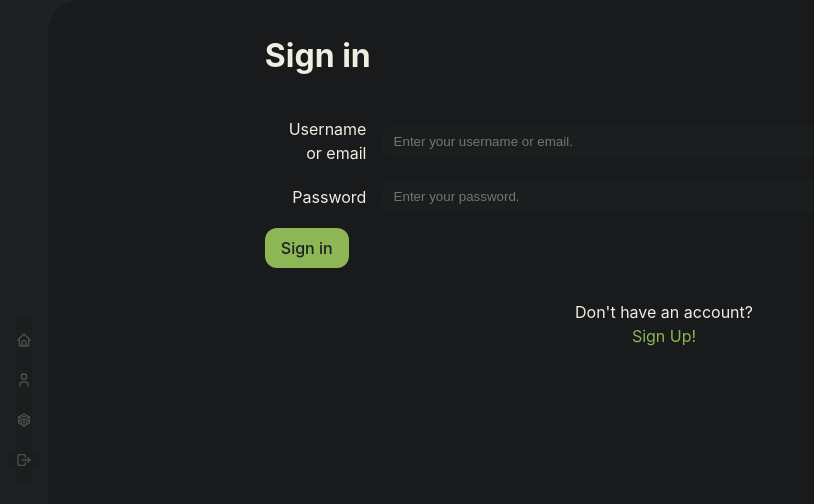
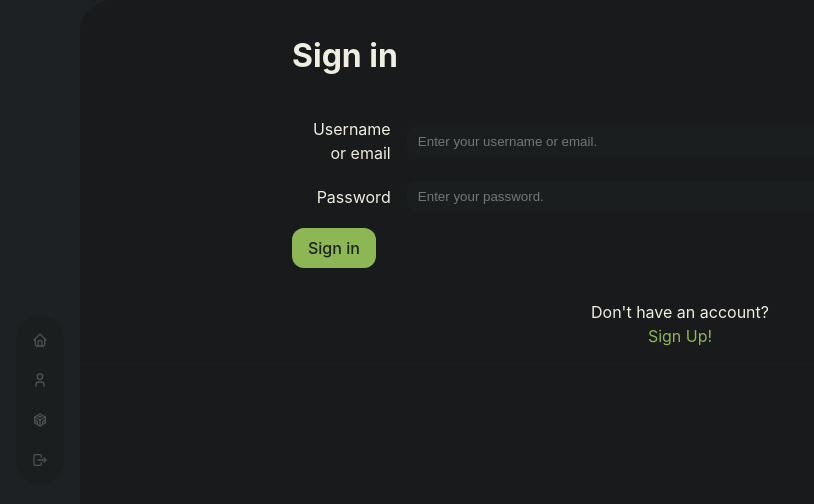
Before and after one commit to t-eldar/musdis-client, a React (Vite) app: page /sign-in in a window 1280 px wide. Shown: the top 504 px of the page, without its empty margins (0-814 px from the left). Built offline with nearby package versions, Linux system fonts and the light colour scheme; no server answers.

Commit message:
fix: adjust styles

```diff
--- a/src/components/layout/Layout.module.css
+++ b/src/components/layout/Layout.module.css
@@ -14,7 +14,6 @@
 }
 
 .navbar {
-  width: 3rem;
   height: 100vh;
   padding: 0 1rem;
 
--- a/src/components/navbar/Navbar.module.css
+++ b/src/components/navbar/Navbar.module.css
@@ -2,7 +2,7 @@
 
 .container {
   /* width: fit-content; */
-  width: calc(100% - 1rem);
+  width: 100%;
 
   display: flex;
   align-items: center;
```
